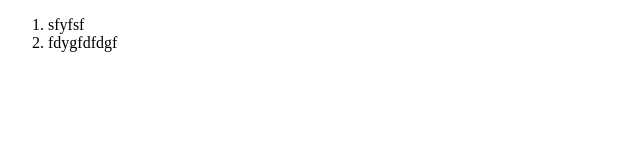
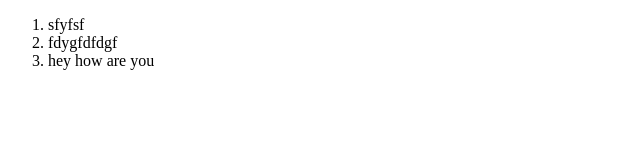
Before and after one commit to KomalMadhu/Task-Scheduler, a plain HTML site: page index.htm in a window 1280 px wide. Shown: the whole page, without its empty margins (0-640 px from the left). Drawn offline with Linux system fonts and the light colour scheme.

Commit message:
added new line

```diff
--- a/index.htm
+++ b/index.htm
@@ -2,4 +2,5 @@
 <ol>
     <li>sfyfsf</li>
     <li>fdygfdfdgf</li>
+    <li> hey how  are you </li>
 </ol>
```
